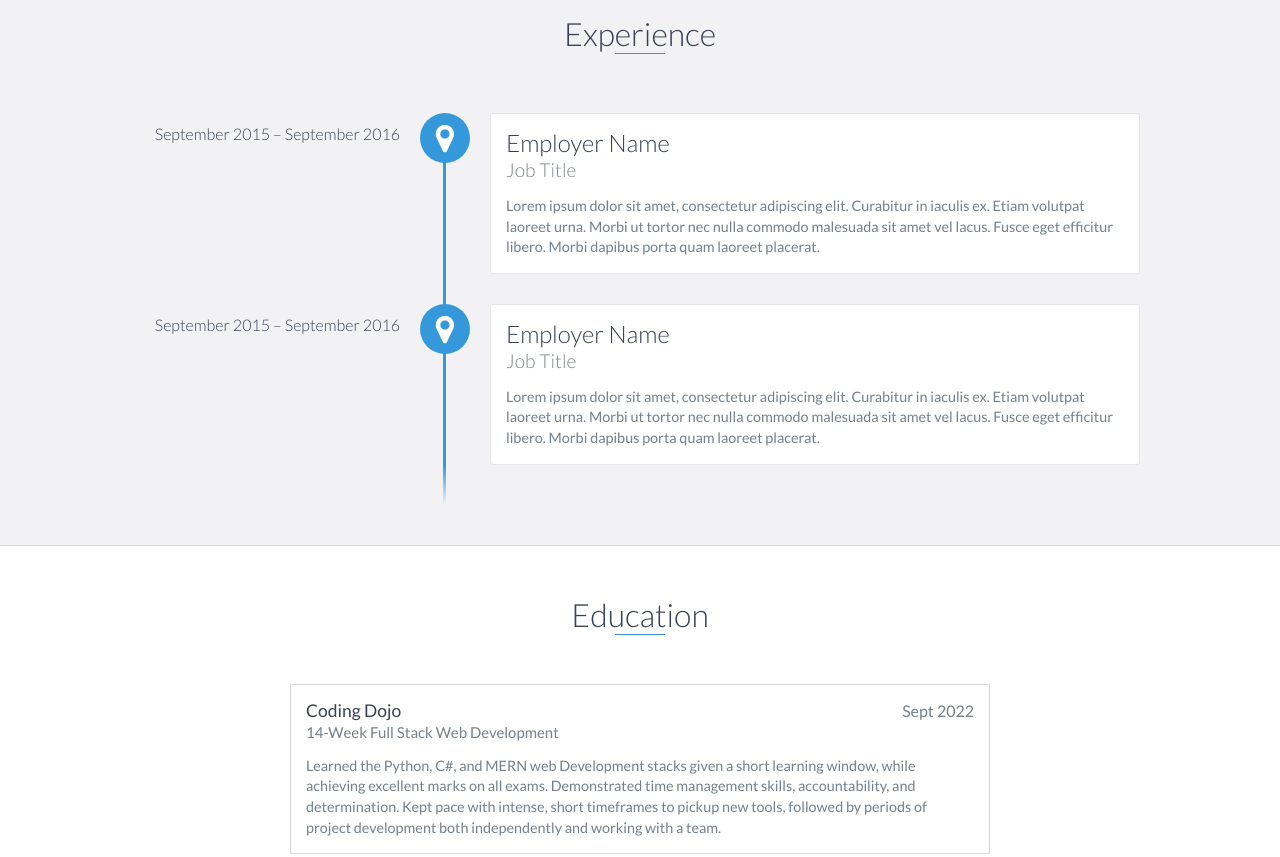
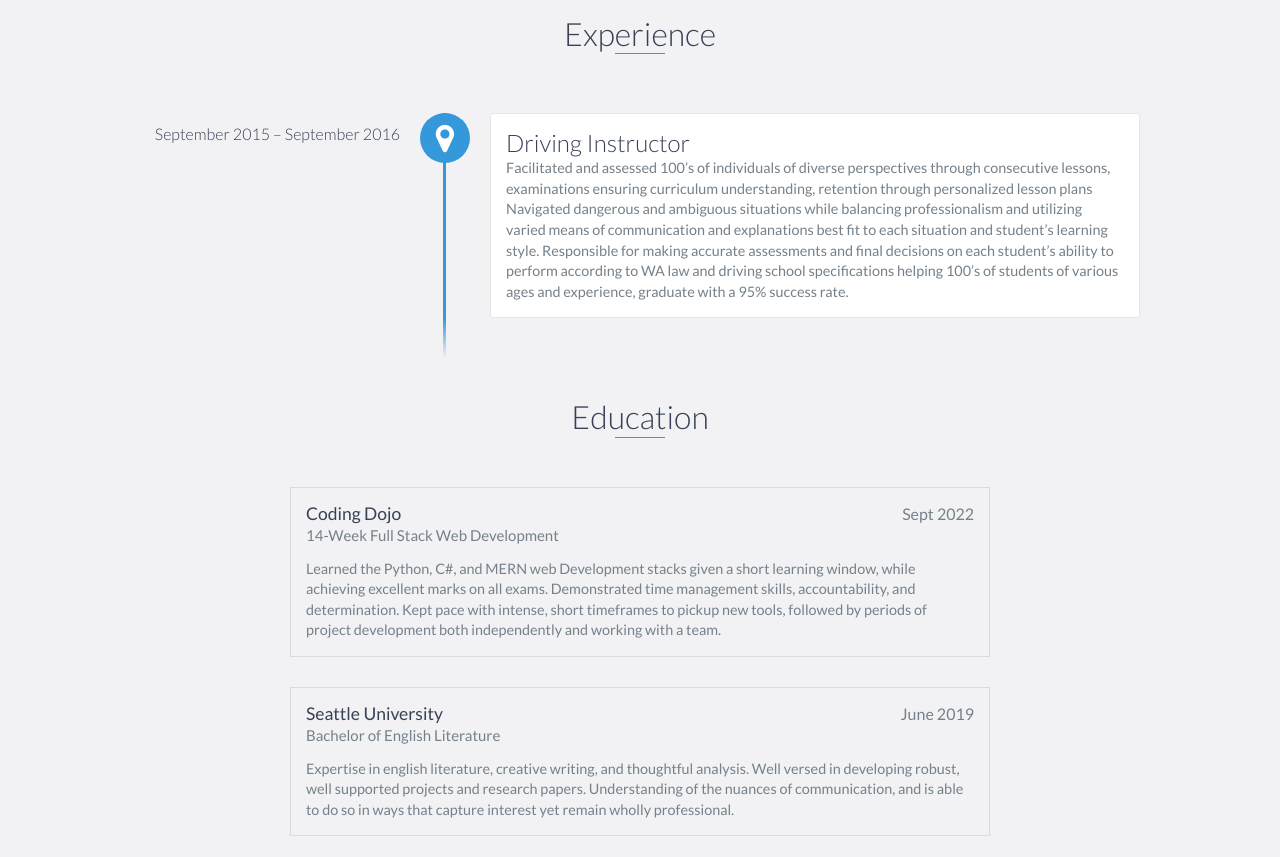
Before and after one commit to TaranowskiJo/TaranowskiJo.github.io, a website: page index.html in a window 1280 px wide. Shown: the part 2320-3177 px from the top of the page. Drawn offline with nearby package versions, Linux system fonts and the light colour scheme.

Commit message:
work exp

```diff
--- a/index.html
+++ b/index.html
@@ -190,21 +190,13 @@ After completing the Coding Dojo full-time 14 week program, I am continuing to g
         <h2 class="heading">Experience</h2>
         <div id="experience-timeline">
             <div data-date="September 2015 – September 2016">
-                <h3>Employer Name</h3>
-                <h4>Job Title</h4>
+                <h3>Driving Instructor</h3>
                 <p>
-                    Lorem ipsum dolor sit amet, consectetur adipiscing elit. Curabitur in iaculis ex. Etiam volutpat laoreet urna. Morbi ut tortor nec nulla commodo malesuada sit amet vel lacus. Fusce eget efficitur libero. Morbi dapibus porta quam laoreet placerat.
+                    Facilitated and assessed 100’s of individuals of diverse perspectives through consecutive lessons, examinations ensuring curriculum understanding,  retention through personalized lesson plans
+Navigated dangerous and ambiguous situations while balancing professionalism and utilizing varied means of communication and explanations best fit to each situation and student’s learning style.
+Responsible for making accurate assessments and final decisions on each student’s ability to perform according to WA law and driving school specifications helping 100’s of students of various ages and experience, graduate with a 95% success rate.
                 </p>
             </div>
-
-            <div data-date="September 2015 – September 2016">
-                <h3>Employer Name</h3>
-                <h4>Job Title</h4>
-                <p>
-                    Lorem ipsum dolor sit amet, consectetur adipiscing elit. Curabitur in iaculis ex. Etiam volutpat laoreet urna. Morbi ut tortor nec nulla commodo malesuada sit amet vel lacus. Fusce eget efficitur libero. Morbi dapibus porta quam laoreet placerat.
-                </p>
-            </div>
-        </div>
     </div>
     <!-- End #experience -->
 
```
